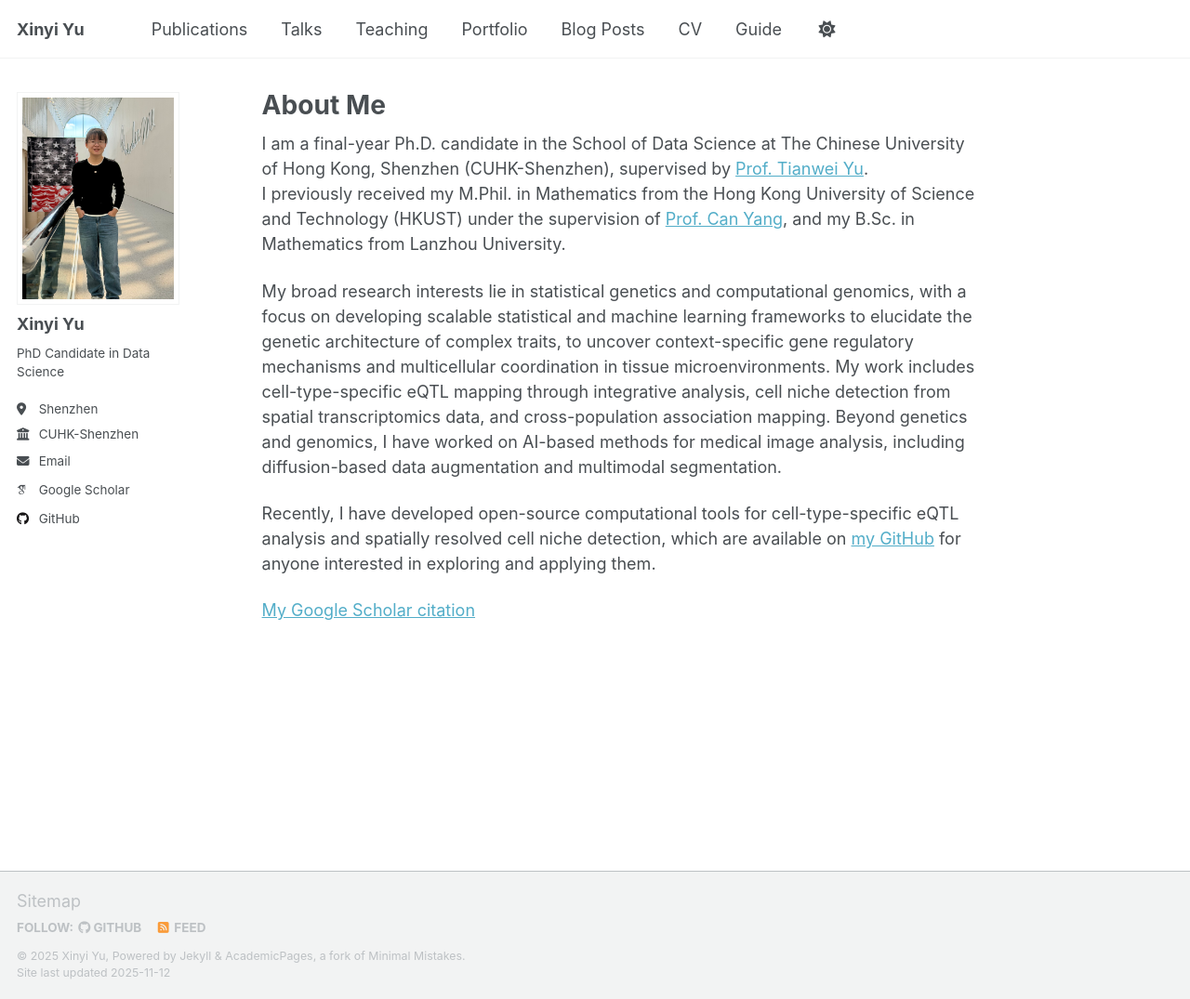
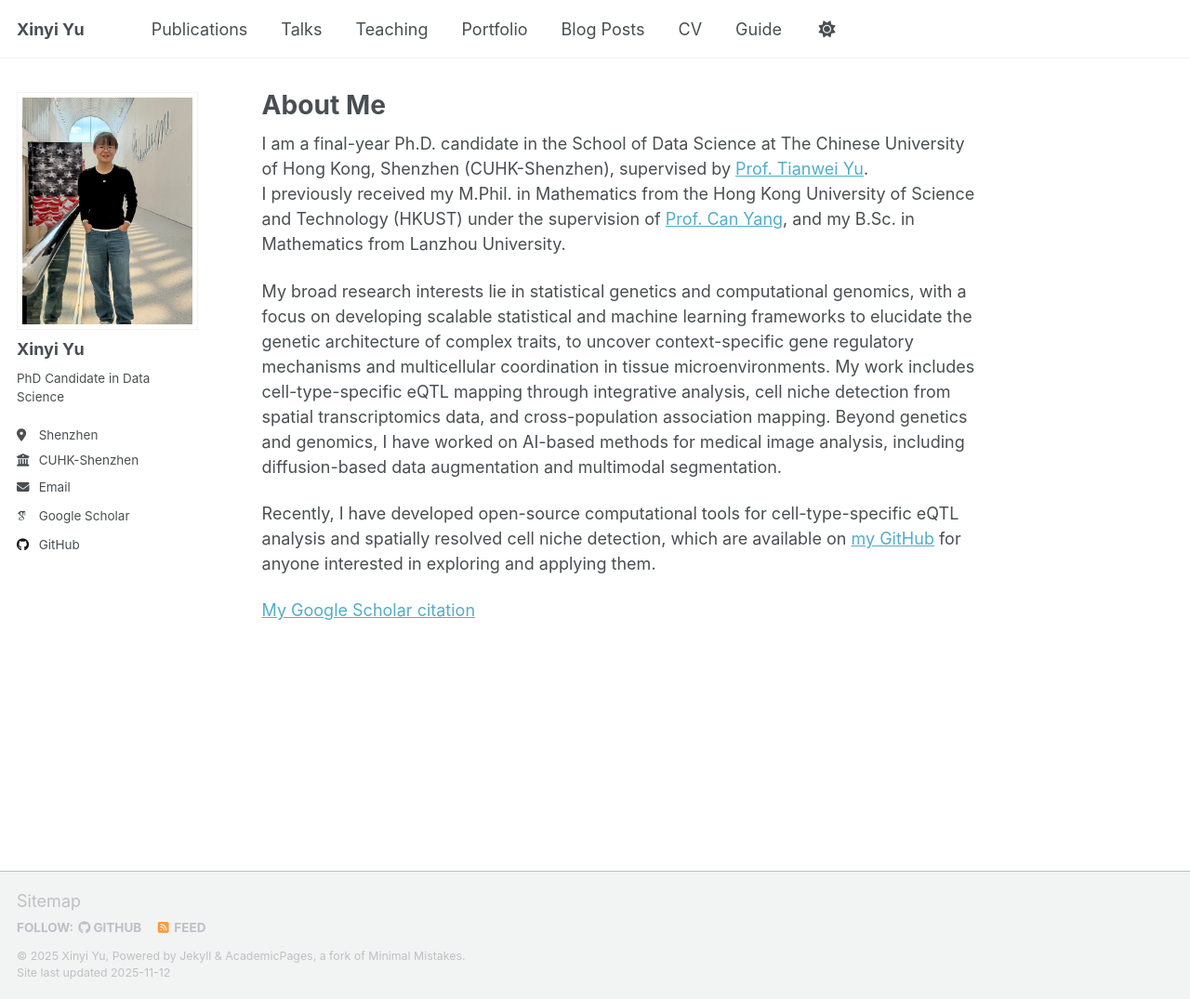
Before and after one commit to xinyiyu/xinyiyu.github.io, a Jekyll site: the page built from _pages/about.md, in a window 1280 px wide and 1075 px high. Shown: the whole window at 93% size. Built offline with Jekyll 4.4.1, drawn with Linux system fonts in a browser that asks for light colours; some web fonts are replaced; a script that is not in the unit is left out.

Commit message:
Update _custom.scss
Force overwrite default

```diff
--- a/_sass/_custom.scss
+++ b/_sass/_custom.scss
@@ -1,6 +1,7 @@
+img.author__avatar,
 .author__avatar {
   border-radius: 0 !important;
-  width: 200px;
-  height: auto;
-  max-width: 100%;
+  width: 200px !important;;
+  height: auto !important;;
+  max-width: 100% !important;;
 }
```
